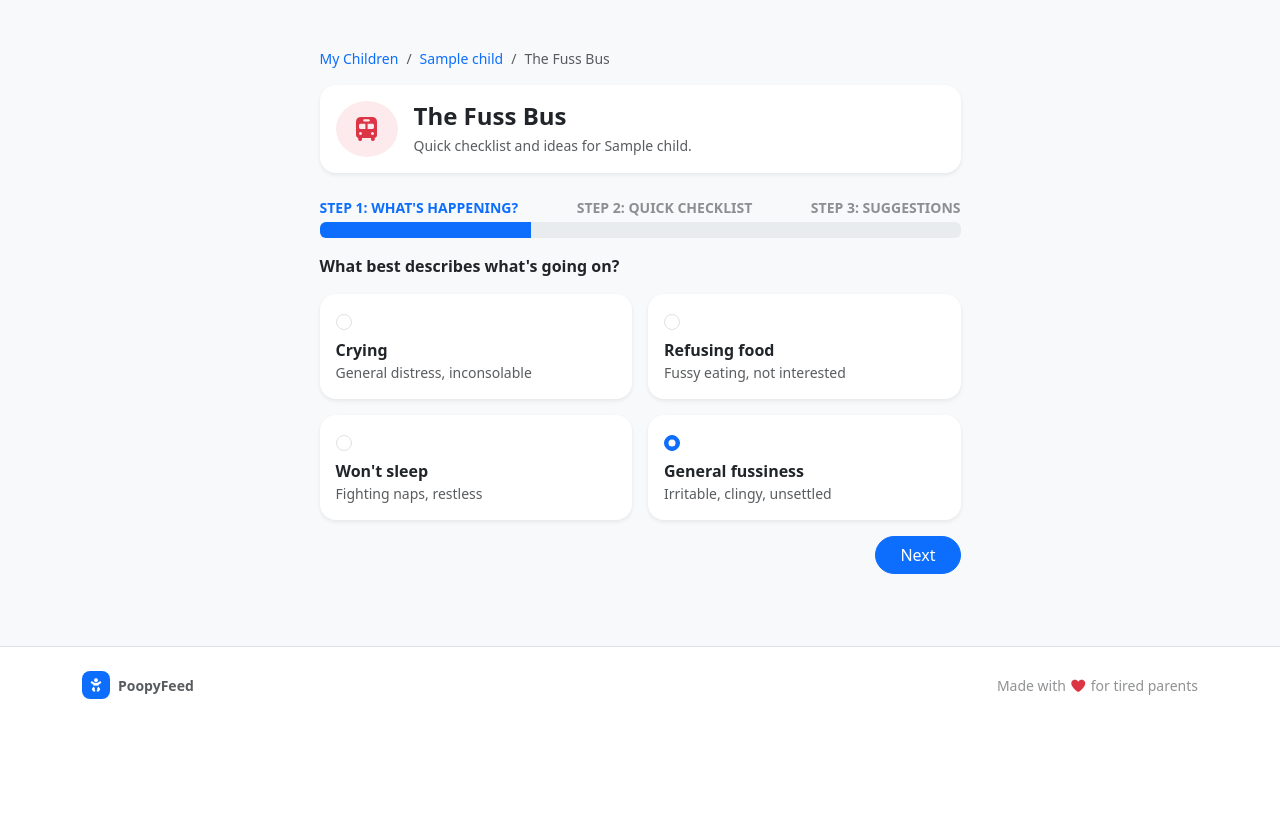
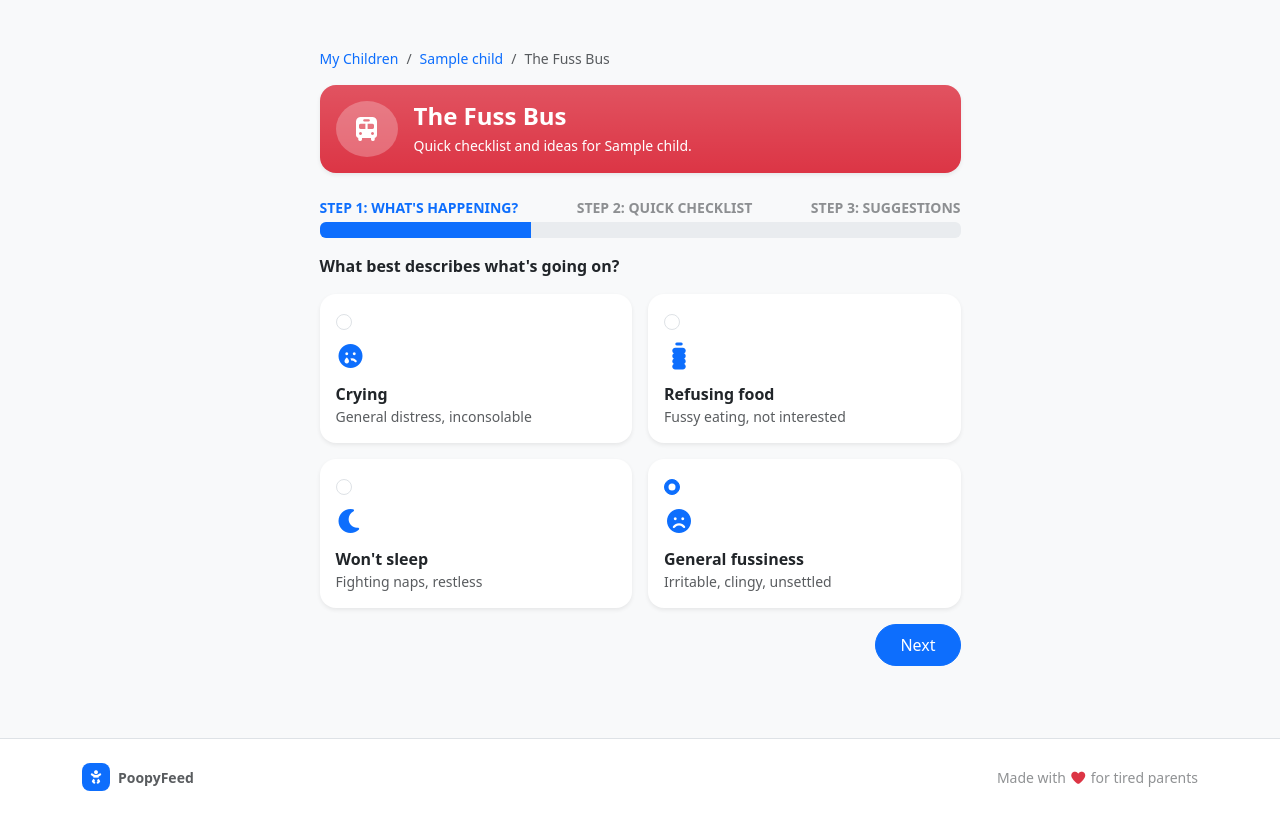
Before and after one commit to DavidMiserak/poopyfeed-be, a Django app: page /children/1/fuss-bus/ in a window 1280 px wide. Shown: the part 114-929 px from the top of the page. Before the commit the page ends 813 px from the top, so only its background shows below. Run offline with Django 5.2, Linux system fonts and the light colour scheme; a user stored in the database is signed in; tables that the repository leaves empty hold one stand-in row (values such as "Sample post"); data that the repository does not hold is empty; parts of the project's set-up code (start-up, migrations or seed data) failed here and were passed over; some libraries are stand-ins or nearby versions.

Commit message:
feat(fuss-bus): improve Django template visual parity with Bootstrap only
- Hero: gradient banner (bg-danger bg-gradient), FA bus icon on light circle
- Symptom cards: add Font Awesome icons (face-sad-tear, bottle-water, moon, face-frown)
- Step 2: full-width checklist labels with p-3 and JS toggle for checked state
- Doctor warnings: wrap in alert alert-danger, add stethoscope icon
- Self-care: wrap in section with id; after 5 min elevate whole section (border-danger, bg-opacity-10)
- Buttons: add py-2 for touch targets; Log now links get py-2
- Glossary/song terms: keep as links (btn-link), not pills

```diff
--- a/templates/children/child_fuss_bus.html
+++ b/templates/children/child_fuss_bus.html
@@ -17,15 +17,15 @@
       </ol>
     </nav>
 
-    <div class="card border-0 shadow-sm rounded-4 mb-4">
+    <div class="card border-0 bg-danger bg-gradient text-white shadow-sm rounded-4 mb-4">
       <div class="card-body d-flex align-items-center gap-3">
-        <div class="bg-danger bg-opacity-10 rounded-circle d-inline-flex align-items-center justify-content-center p-3"
+        <div class="bg-white bg-opacity-25 rounded-circle d-inline-flex align-items-center justify-content-center p-3"
              aria-hidden="true">
-          <i class="fa-solid fa-bus text-danger fs-4"></i>
+          <i class="fa-solid fa-bus text-white fs-4"></i>
         </div>
         <div>
-          <h1 class="h4 fw-bold mb-1">The Fuss Bus</h1>
-          <p class="text-body-secondary small mb-0">
+          <h1 class="h4 fw-bold mb-1 text-white">The Fuss Bus</h1>
+          <p class="small mb-0 text-white text-opacity-90">
             Quick checklist and ideas for {{ child.name }}.
           </p>
         </div>
@@ -66,10 +66,11 @@
           <p class="fw-semibold mb-3">What best describes what's going on?</p>
           <div class="row g-3">
             <div class="col-12 col-sm-6">
-              <label class="card border-0 shadow-sm rounded-4 h-100 p-3 d-flex gap-2 align-items-start cursor-pointer">
+              <label class="card border-0 shadow-sm rounded-4 h-100 p-3 d-flex gap-2 align-items-start">
                 <input type="radio" name="symptom" value="crying"
                        class="form-check-input mt-1 me-2"
                        {% if symptom == "crying" %}checked{% endif %}>
+                <span class="text-primary fs-4 flex-shrink-0" aria-hidden="true"><i class="fa-solid fa-face-sad-tear"></i></span>
                 <div>
                   <div class="fw-semibold">Crying</div>
                   <div class="text-body-secondary small">General distress, inconsolable</div>
@@ -79,10 +80,11 @@
 
             {% if age_months >= 12 %}
             <div class="col-12 col-sm-6">
-              <label class="card border-0 shadow-sm rounded-4 h-100 p-3 d-flex gap-2 align-items-start cursor-pointer">
+              <label class="card border-0 shadow-sm rounded-4 h-100 p-3 d-flex gap-2 align-items-start">
                 <input type="radio" name="symptom" value="refusing_food"
                        class="form-check-input mt-1 me-2"
                        {% if symptom == "refusing_food" %}checked{% endif %}>
+                <span class="text-primary fs-4 flex-shrink-0" aria-hidden="true"><i class="fa-solid fa-bottle-water"></i></span>
                 <div>
                   <div class="fw-semibold">Refusing food</div>
                   <div class="text-body-secondary small">Fussy eating, not interested</div>
@@ -92,10 +94,11 @@
             {% endif %}
 
             <div class="col-12 col-sm-6">
-              <label class="card border-0 shadow-sm rounded-4 h-100 p-3 d-flex gap-2 align-items-start cursor-pointer">
+              <label class="card border-0 shadow-sm rounded-4 h-100 p-3 d-flex gap-2 align-items-start">
                 <input type="radio" name="symptom" value="wont_sleep"
                        class="form-check-input mt-1 me-2"
                        {% if symptom == "wont_sleep" %}checked{% endif %}>
+                <span class="text-primary fs-4 flex-shrink-0" aria-hidden="true"><i class="fa-solid fa-moon"></i></span>
                 <div>
                   <div class="fw-semibold">Won't sleep</div>
                   <div class="text-body-secondary small">Fighting naps, restless</div>
@@ -104,10 +107,11 @@
             </div>
 
             <div class="col-12 col-sm-6">
-              <label class="card border-0 shadow-sm rounded-4 h-100 p-3 d-flex gap-2 align-items-start cursor-pointer">
+              <label class="card border-0 shadow-sm rounded-4 h-100 p-3 d-flex gap-2 align-items-start">
                 <input type="radio" name="symptom" value="general_fussiness"
                        class="form-check-input mt-1 me-2"
                        {% if symptom == "general_fussiness" %}checked{% endif %}>
+                <span class="text-primary fs-4 flex-shrink-0" aria-hidden="true"><i class="fa-solid fa-face-frown"></i></span>
                 <div>
                   <div class="fw-semibold">General fussiness</div>
                   <div class="text-body-secondary small">Irritable, clingy, unsettled</div>
@@ -119,7 +123,7 @@
 
         <div class="d-flex justify-content-end">
           <button type="submit" name="action" value="next"
-                  class="btn btn-primary rounded-pill px-4"
+                  class="btn btn-primary rounded-pill px-4 py-2"
                   {% if not symptom %}disabled{% endif %}>
             Next
           </button>
@@ -161,17 +165,17 @@
                     {% if item.auto_status != "ok" %}
                       {% if item.id == "fed" %}
                         <a href="{% url 'feedings:feeding_add' child_pk=child.pk %}"
-                           class="btn btn-link btn-sm p-0 small text-decoration-none">
+                           class="btn btn-link btn-sm py-2 small text-decoration-none">
                           Log feeding
                         </a>
                       {% elif item.id == "diaper" %}
                         <a href="{% url 'diapers:diaper_add' child_pk=child.pk %}"
-                           class="btn btn-link btn-sm p-0 small text-decoration-none">
+                           class="btn btn-link btn-sm py-2 small text-decoration-none">
                           Log diaper
                         </a>
                       {% elif item.id == "nap" %}
                         <a href="{% url 'naps:nap_add' child_pk=child.pk %}"
-                           class="btn btn-link btn-sm p-0 small text-decoration-none">
+                           class="btn btn-link btn-sm py-2 small text-decoration-none">
                           Log nap
                         </a>
                       {% endif %}
@@ -186,18 +190,17 @@
           <p class="text-body-secondary small">
             Tap to confirm anything you've already checked or ruled out.
           </p>
-          <ul class="list-group mb-3">
+          <ul class="list-unstyled mb-3">
             {% for item in checklist_items %}
               {% if item.kind == "manual" %}
-                <li class="list-group-item">
-                  <div class="form-check mb-0 d-flex align-items-center">
-                    <input class="form-check-input me-2" type="checkbox" name="checked" value="{{ item.id }}"
+                <li class="mb-2">
+                  <label class="fussbus-checklist-label d-flex align-items-center w-100 p-3 rounded-3 border border-2 border-secondary text-start mb-0 {% if item.id in checked_ids %}border-primary bg-primary bg-opacity-10{% endif %}"
+                         for="chk-{{ item.id }}">
+                    <input class="form-check-input me-3 flex-shrink-0" type="checkbox" name="checked" value="{{ item.id }}"
                            {% if item.id in checked_ids %}checked{% endif %}
                            id="chk-{{ item.id }}">
-                    <label class="form-check-label fw-semibold" for="chk-{{ item.id }}">
-                      {{ item.label }}
-                    </label>
-                  </div>
+                    <span class="fw-semibold">{{ item.label }}</span>
+                  </label>
                 </li>
               {% endif %}
             {% endfor %}
@@ -206,11 +209,11 @@
 
         <div class="d-flex justify-content-between gap-2">
           <button type="submit" name="action" value="back"
-                  class="btn btn-outline-secondary rounded-pill px-3">
+                  class="btn btn-outline-secondary rounded-pill px-3 py-2">
             Back
           </button>
           <button type="submit" name="action" value="next"
-                  class="btn btn-primary rounded-pill px-4">
+                  class="btn btn-primary rounded-pill px-4 py-2">
             Next
           </button>
         </div>
@@ -259,9 +262,11 @@
             </div>
           {% endif %}
 
-          <div class="mb-3">
-            <h3 class="h6 fw-bold mb-1">When to call the doctor</h3>
-            <ul class="mb-0 small text-body-secondary">
+          <div class="alert alert-danger rounded-3 mb-3" role="alert">
+            <h3 class="h6 fw-bold mb-2 d-flex align-items-center">
+              <i class="fa-solid fa-stethoscope me-2" aria-hidden="true"></i>When to call the doctor
+            </h3>
+            <ul class="mb-0 small">
               {% for bullet in when_to_call_doctor %}
                 <li>{{ bullet }}</li>
               {% endfor %}
@@ -317,8 +322,8 @@
             </div>
           </div>
 
-          <div class="mb-0">
-            <h3 id="fussbus-selfcare-heading" class="h6 fw-bold mb-1">
+          <div id="fussbus-selfcare-section" class="rounded-3 border border-2 border-secondary p-3 mb-0">
+            <h3 class="h6 fw-bold mb-1">
               Take care of yourself
             </h3>
             <ul class="mb-0 small text-body-secondary">
@@ -331,11 +336,11 @@
 
         <div class="d-flex justify-content-between gap-2">
           <button type="submit" name="action" value="back"
-                  class="btn btn-outline-secondary rounded-pill px-3">
+                  class="btn btn-outline-secondary rounded-pill px-3 py-2">
             Back
           </button>
           <button type="submit" name="action" value="start_over"
-                  class="btn btn-outline-danger rounded-pill px-3">
+                  class="btn btn-outline-danger rounded-pill px-3 py-2">
             Start over
           </button>
         </div>
@@ -414,11 +419,26 @@
       });
     });
 
-    // After 5 minutes, visually emphasize self-care heading
+    // Toggle checklist label styling when checkbox state changes
+    document.querySelectorAll('.fussbus-checklist-label').forEach(function (label) {
+      var chk = label.querySelector('input[type="checkbox"]');
+      if (!chk) return;
+      function updateLabel() {
+        if (chk.checked) {
+          label.classList.add('border-primary', 'bg-primary', 'bg-opacity-10');
+        } else {
+          label.classList.remove('border-primary', 'bg-primary', 'bg-opacity-10');
+        }
+      }
+      chk.addEventListener('change', updateLabel);
+    });
+
+    // After 5 minutes, visually elevate the whole self-care section
     setTimeout(function () {
-      var heading = document.getElementById('fussbus-selfcare-heading');
-      if (heading) {
-        heading.classList.add('text-danger');
+      var section = document.getElementById('fussbus-selfcare-section');
+      if (section) {
+        section.classList.remove('border-secondary');
+        section.classList.add('border-danger', 'bg-danger', 'bg-opacity-10');
       }
     }, 5 * 60 * 1000);
   })();
```
